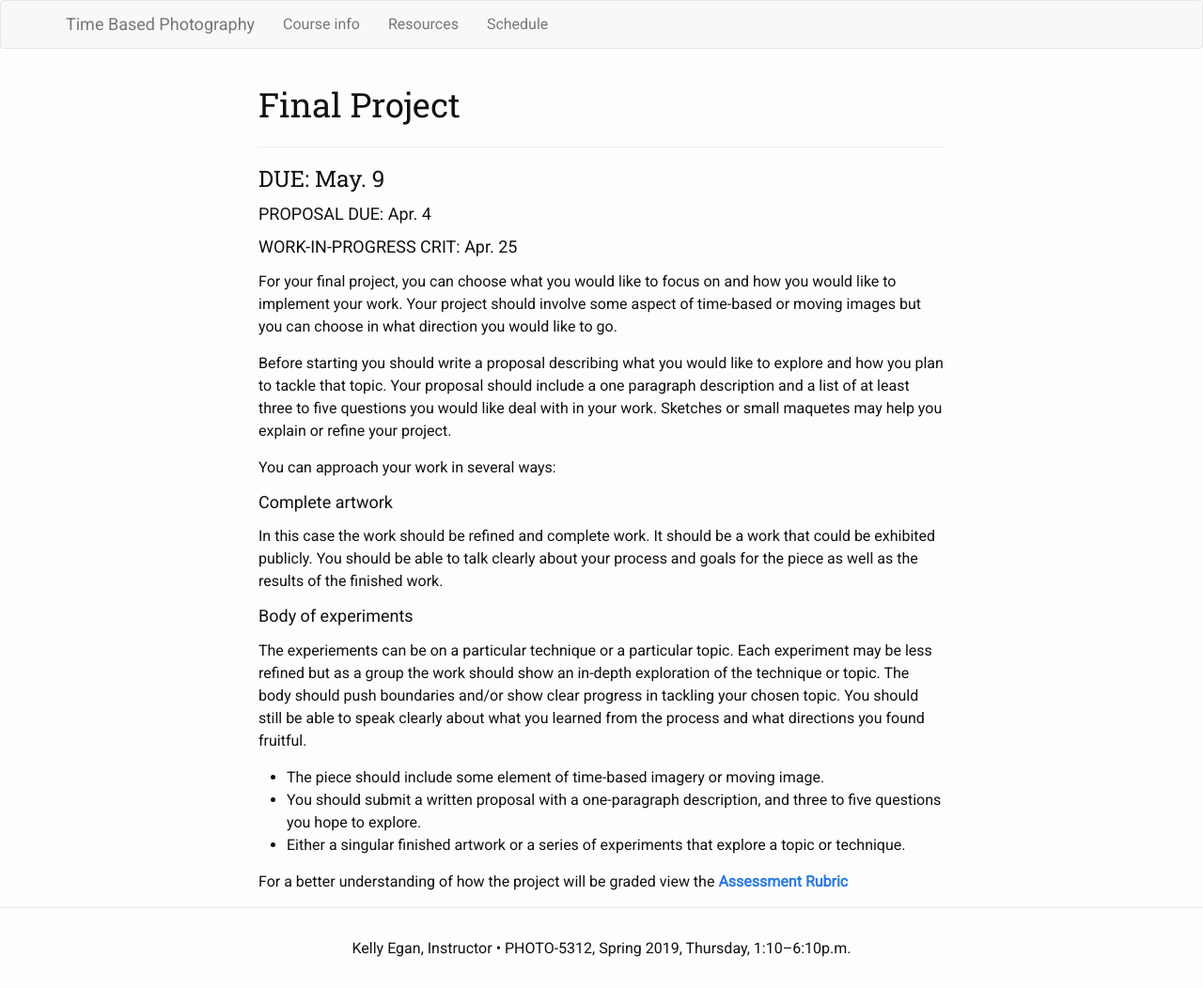
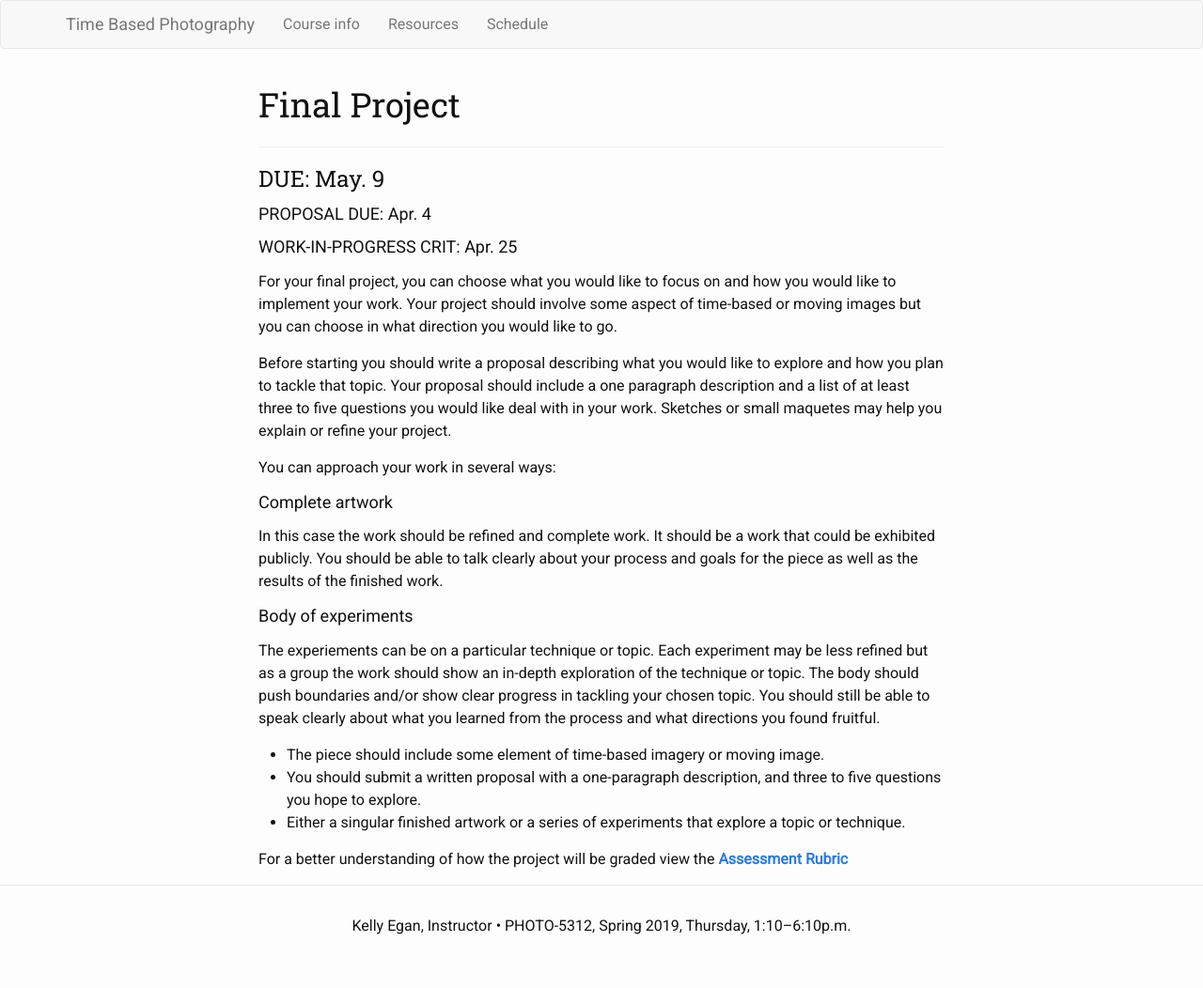
Before and after one commit to kellyegan/StillMoving, a Jekyll site: the page built from Assignments/FinalProject.md, in a window 1280 px wide. Shown: the whole page at 94% size. Built offline with Jekyll 4.4.1, drawn with Linux system fonts in a browser that asks for light colours; after the commit the page ends 1028 px from its top, so only the background shows below that.

Commit message:
Update Final Project description

```diff
--- a/Assignments/FinalProject.md
+++ b/Assignments/FinalProject.md
@@ -19,7 +19,7 @@ You can approach your work in several ways:
 In this case the work should be refined and complete work. It should be a work that could be exhibited publicly. You should be able to talk clearly about your process and goals for the piece as well as the results of the finished work.
 
 #### Body of experiments
-The experiements can be on a particular technique or a particular topic. Each experiment may be less refined but as a group the work should show an in-depth exploration of the technique or topic. The body should push boundaries and/or show clear progress in tackling your chosen topic. You should still be able to speak clearly about what you learned from the process and what directions you found fruitful.
+The experiements can be on a particular technique or topic. Each experiment may be less refined but as a group the work should show an in-depth exploration of the technique or topic. The body should push boundaries and/or show clear progress in tackling your chosen topic. You should still be able to speak clearly about what you learned from the process and what directions you found fruitful.
 
 * The piece should include some element of time-based imagery or moving image.
 * You should submit a written proposal with a one-paragraph description, and three to five questions you hope to explore.
```
Also changed, not shown: _posts/2019-03-17-Context.md (+1 -0 lines).
